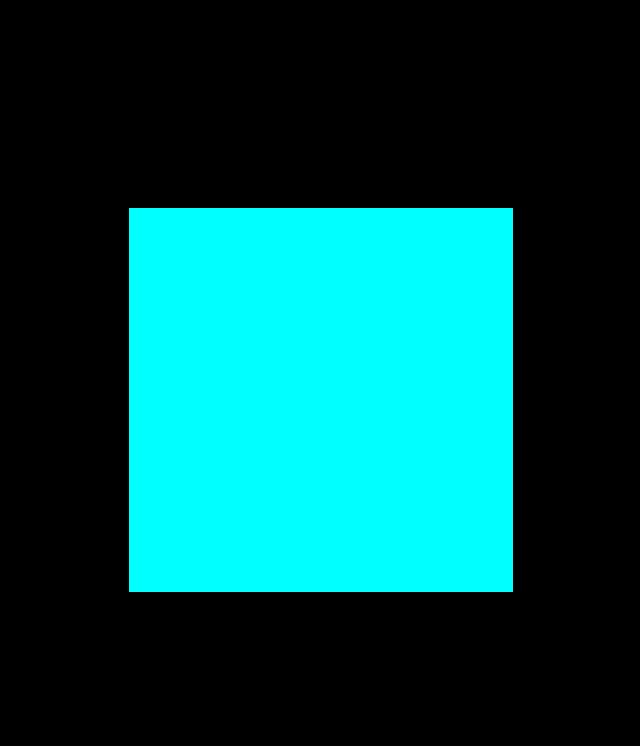
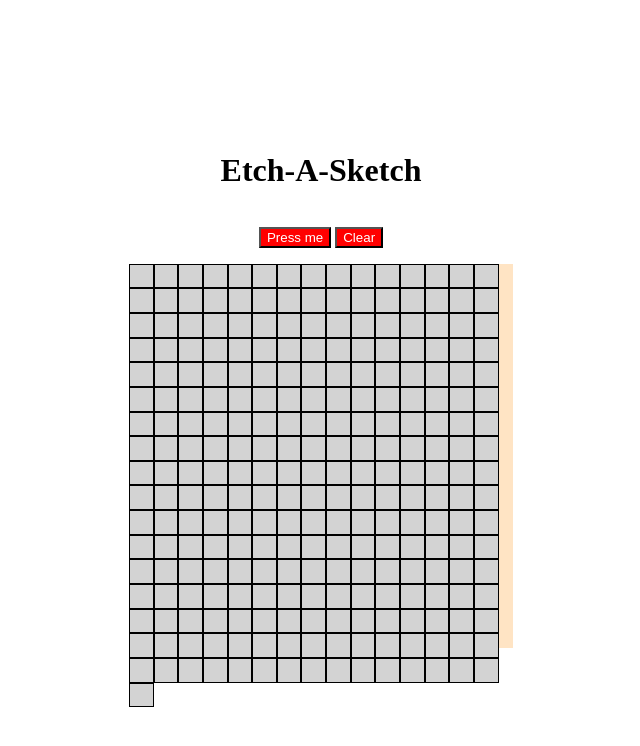
Before and after one commit to QPALZM1234567/etch-a-sketch, a plain HTML site: page index.html in a window 1280 px wide. Shown: the whole page, without its empty margins (319-959 px from the left). Drawn offline with Linux system fonts and the light colour scheme.

Commit message:
Add buttons and make clear button work

```diff
--- a/index.html
+++ b/index.html
@@ -10,6 +10,11 @@
 </head>
 <body>
     <div class="center">
+        <h1>Etch-A-Sketch</h1>
+        <div class="btns">
+            <button>Press me</button>
+            <button class="clear">Clear</button>
+        </div>
         <div class="container">
 
         </div>
--- a/script.js
+++ b/script.js
@@ -1,3 +1,4 @@
+//Add squares to board
 const container = document.querySelector(".container");
 for (let i = 0; i < 256; i++) {
     let div = document.createElement('div');
@@ -6,7 +7,21 @@ for (let i = 0; i < 256; i++) {
     div.classList.add("square");
 }
 
+//Clears board
+const clear = document.querySelector(".clear");
+clear.addEventListener('click', () => {
+    /*
+    document.querySelectorAll(".hovered").forEach((child) =>{
+        child.classList.remove("hovered");
+    });
+    */
+   for (child of document.querySelectorAll(".hovered")) {
+    child.classList.remove("hovered");
+   }
+})
 
+
+//Create Functionality for board
 function hovered(event) {
     event.target.classList.add("hovered");
 }
@@ -14,10 +29,12 @@ const squares = document.querySelectorAll(".square");
 
 squares.forEach(item => {
     item.addEventListener('mouseover', hovered);
+    /*
     item.addEventListener('mouseout', (e) =>{
         setTimeout(() => {
             e.target.classList.remove("hovered");
         }, 300)
 
     });
+    */
 })
--- a/style.css
+++ b/style.css
@@ -2,12 +2,23 @@ html, body{
     margin: 0px;
 }
 
+h1{
+    margin-top: 0;
+}
+
 .center{
     height:100vh;
-    background-color: black;
+    background-color: white;
     display:flex;
+    flex-direction: column;
+    gap: 2%;
     justify-content: center;
     align-items: center;
+}
+
+button{
+    background-color: red;
+    color: white;
 }
 
 .container{
@@ -19,11 +30,12 @@ html, body{
 }
 
 .square{
-    width: 6.25%;
-    height: 6.25%;
-    background-color: aqua;
+    width: 5.9%;
+    height: 5.9%;
+    background-color: lightgray;
+    border:0.5px solid black;
 }
 
 .hovered{
-    background-color: white;
+    background-color: black;
 }
```
